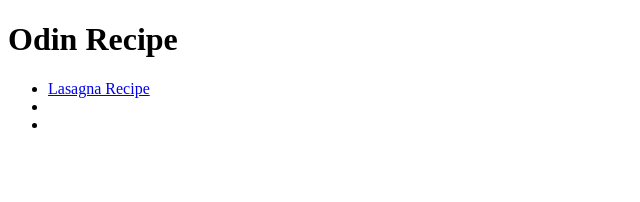
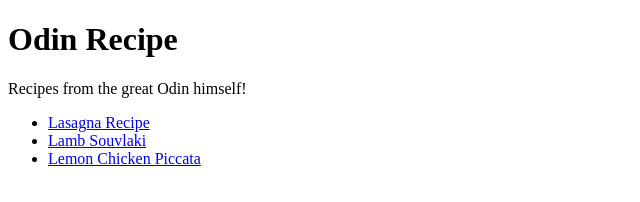
Before and after one commit to wanderinglights/odin_recipes, a plain HTML site: page index.html in a window 1280 px wide. Shown: the whole page, without its empty margins (0-640 px from the left). Drawn offline with Linux system fonts and the light colour scheme.

Commit message:
Created lamb and lemon chicken page with content. Added links on homepage

```diff
--- a/index.html
+++ b/index.html
@@ -10,13 +10,12 @@
 
 <body>
   <h1>Odin Recipe</h1>
+  <p>Recipes from the great Odin himself!</p>
   <ul>
     <li><a href="./recipes/lasagna.html">Lasagna Recipe</a></li>
-    <li></li>
-    <li></li>
+    <li><a href="./recipes/lamb-souvlaki.html">Lamb Souvlaki</a></li>
+    <li><a href="./recipes/Lemon-chicken.html">Lemon Chicken Piccata</a></li>
   </ul>
-
-
 
 </body>
 
```
Also changed, not shown: recipes/Lemon-chicken.html (added), recipes/lamb-souvlaki.html (added).
